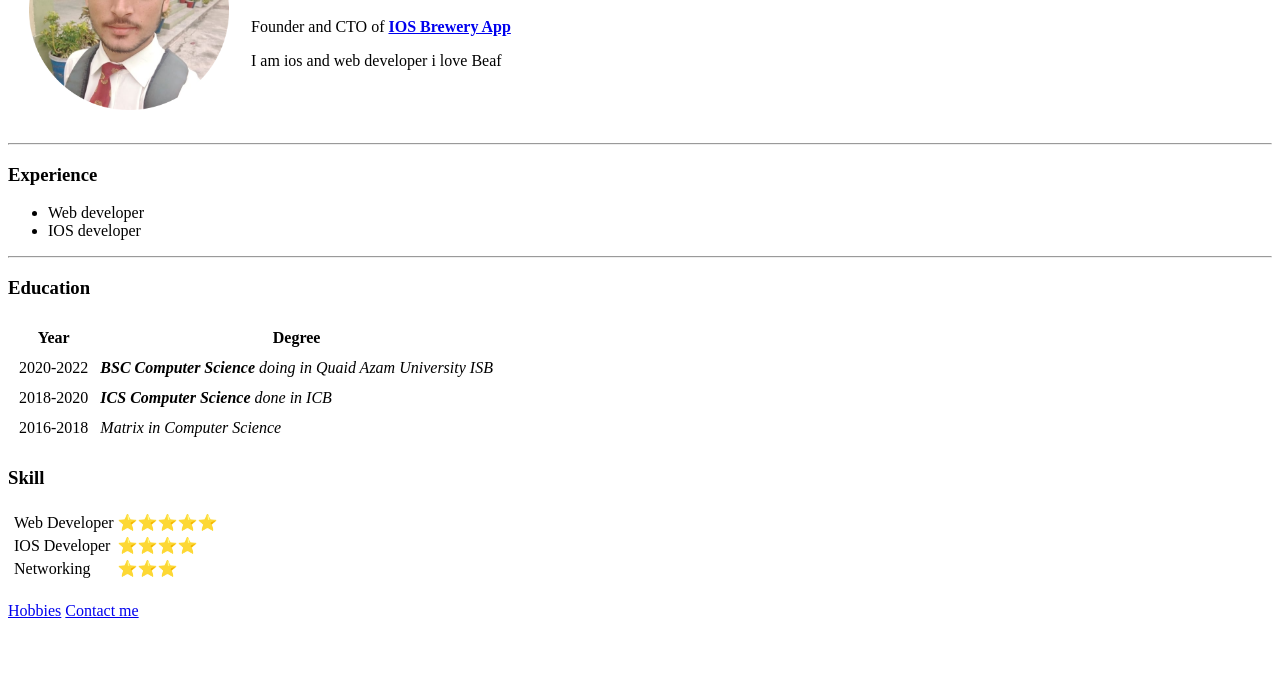
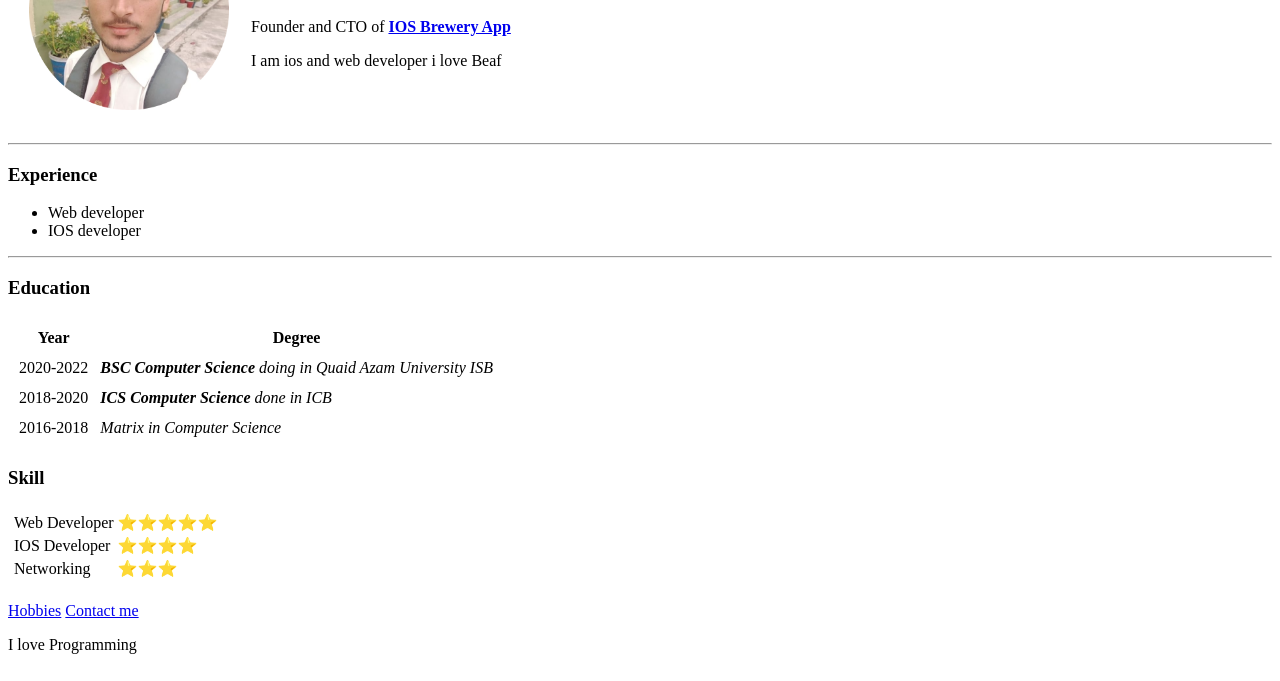
Before and after one commit to usmanali2021/CV, a plain HTML site: page index.html in a window 1280 px wide. Shown: the part 119-800 px from the top of the page. Drawn offline with Linux system fonts and the light colour scheme.

Commit message:
update html

```diff
--- a/index.html
+++ b/index.html
@@ -115,6 +115,7 @@
    <br>
    <a href="Hobbies.html">Hobbies</a>
    <a href="Contact.html">Contact me</a>
+    <p>I love Programming</p>
 
   </body>
 </html>
```
